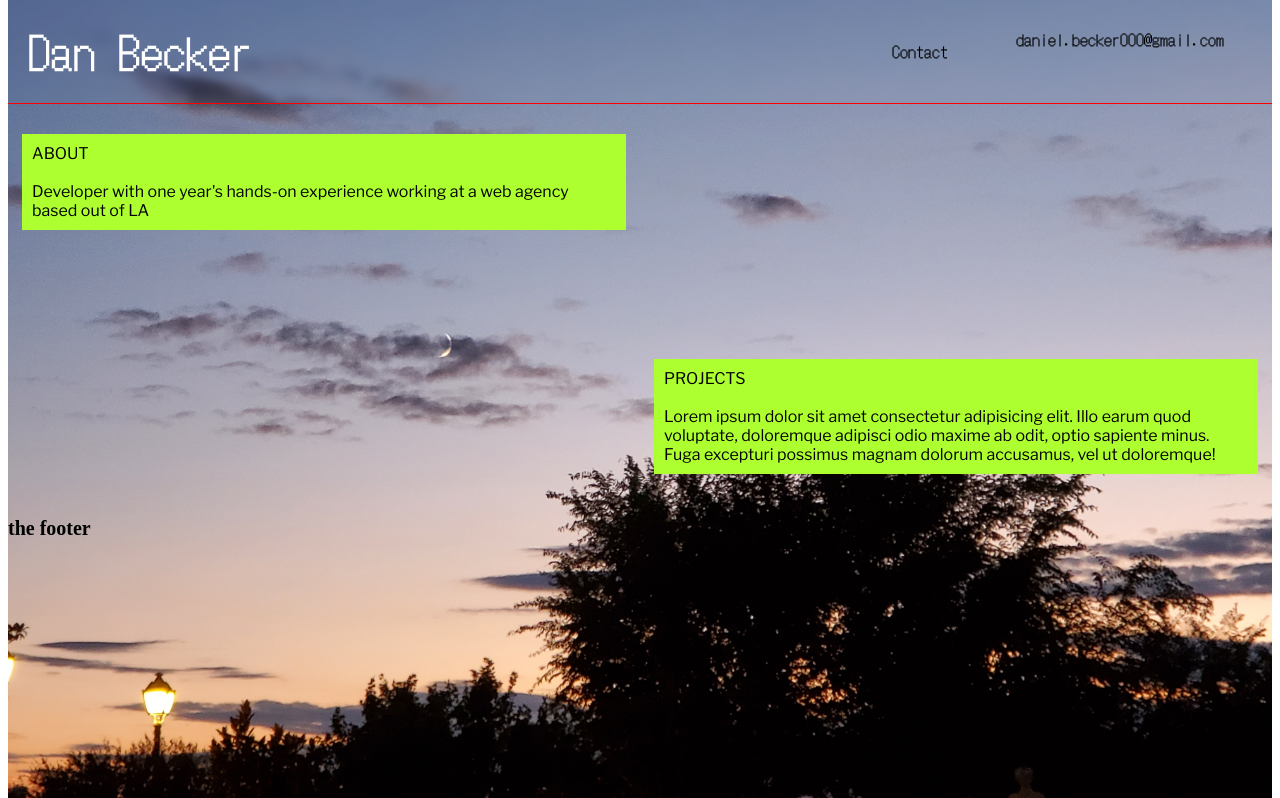
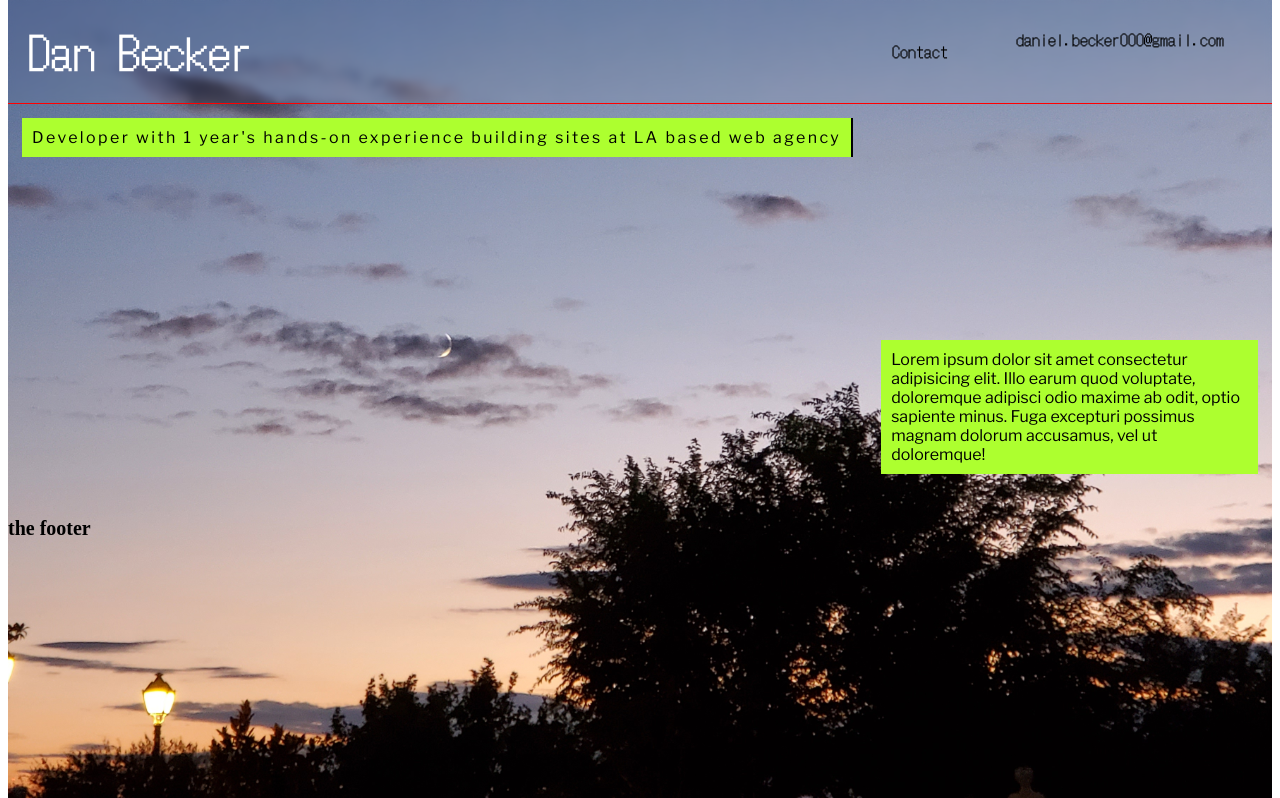
Before and after one commit to dandanthemanman/portfolio, a Nuxt app: page / in a window 1280 px wide. Shown: the part 10-808 px from the top of the page. Built offline with nearby package versions, Linux system fonts and the light colour scheme.

Commit message:
adds type-writer effect

```diff
--- a/pages/index.vue
+++ b/pages/index.vue
@@ -1,10 +1,10 @@
 <template>
     <div class="about-projects-container" id="about">
-        <div class="about-container">
-            <p>ABOUT <br> <br>Developer with one year's hands-on experience working at a web agency based out of LA</p>
+        <div class="about-container type-writer-effect">
+            <p>Developer with 1 year's hands-on experience building sites at LA based web agency </p>
         </div>
         <div class="projects-container">
-            <p>PROJECTS <br> <br>Lorem ipsum dolor sit amet consectetur adipisicing elit. Illo earum quod voluptate, doloremque adipisci odio maxime ab odit, optio sapiente minus. Fuga excepturi possimus magnam dolorum accusamus, vel ut doloremque!</p>
+            <p>Lorem ipsum dolor sit amet consectetur adipisicing elit. Illo earum quod voluptate, doloremque adipisci odio maxime ab odit, optio sapiente minus. Fuga excepturi possimus magnam dolorum accusamus, vel ut doloremque!</p>
         </div>
     </div>
     <div id="projects"></div>
@@ -21,7 +21,6 @@
         grid-template-columns: repeat(2, 1fr);
         height: 50vh;
         .about-container {
-
             padding: 1.4rem;
             flex: 1;
             display: flex;
@@ -46,4 +45,24 @@
             }
         }
     }
+    .type-writer-effect p {
+        overflow: hidden; /* Ensures the content is not revealed until the animation */
+        border-right: .15em solid black; /* The typwriter cursor */
+        white-space: nowrap; /* Keeps the content on a single line */
+        margin: 0 auto; /* Gives that scrolling effect as the typing happens */
+        letter-spacing: .15em; /* Adjust as needed */
+        animation:
+        typing 3.5s steps(40, end),
+        blink-caret .75s step-end infinite;
+    }
+
+    @keyframes typing {
+    from { width: 0 }
+    to { width: 100% }
+    }
+
+    @keyframes blink-caret {
+    from, to { border-color: transparent }
+    50% { border-color: black; }
+    }
 </style>
```
